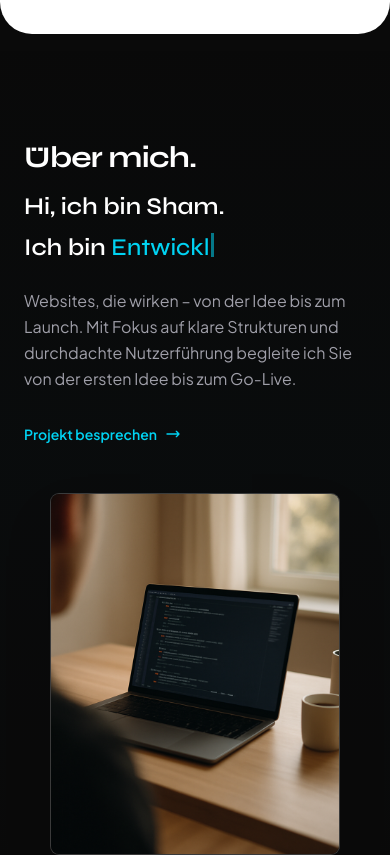
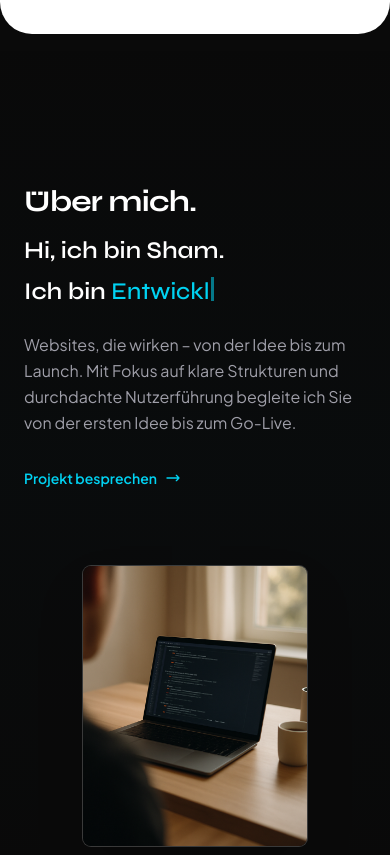
Before and after one commit to hamidsham25/sham-studio, a Next.js app: page / in a window 390 px wide. Shown: the part 5092-5947 px from the top of the page. Built offline with nearby package versions, Linux system fonts and the light colour scheme; no server answers.

Commit message:
galaxy fix

```diff
--- a/src/components/About.tsx
+++ b/src/components/About.tsx
@@ -66,10 +66,10 @@ export default function About() {
         aria-hidden
       />
 
-      <div className="relative mx-auto flex min-h-0 w-full max-w-6xl flex-1 flex-col px-6 pt-24 md:flex-row md:items-center md:gap-14 md:px-8 md:pt-24 lg:gap-16">
-        {/* Links: Große Headlines + ein Satz (wie Referenzen) */}
+      <div className="relative mx-auto flex min-h-0 w-full max-w-6xl flex-1 flex-col gap-6 px-6 pb-8 pt-24 sm:gap-8 md:flex-row md:items-center md:gap-14 md:px-8 md:pb-0 md:pt-24 lg:gap-16">
+        {/* Links: Große Headlines + ein Satz (wie Referenzen) – z-10 damit Link auf Mobile nie hinter dem Bild liegt */}
         <motion.div
-          className="flex min-h-0 flex-1 flex-col justify-center"
+          className="relative z-10 flex min-h-0 flex-1 flex-col justify-center"
           initial={{ opacity: 0, x: -20 }}
           whileInView={{ opacity: 1, x: 0 }}
           viewport={{ once: true, margin: "-40px" }}
@@ -107,15 +107,15 @@ export default function About() {
           </Link>
         </motion.div>
 
-        {/* Rechts: Porträt mit dezentem Rahmen (wie Referenz 1) */}
+        {/* Rechts: Porträt – auf Mobile unter dem Text, niedriger z-index damit Text/Link nie verdeckt werden */}
         <motion.div
-          className="mt-10 flex shrink-0 justify-center md:mt-0 md:justify-end"
+          className="relative z-0 flex shrink-0 justify-center md:mt-0 md:justify-end"
           initial={{ opacity: 0, x: 20 }}
           whileInView={{ opacity: 1, x: 0 }}
           viewport={{ once: true, margin: "-40px" }}
           transition={{ duration: 0.5, delay: 0.1 }}
         >
-          <div className="relative mb-6 h-[min(50vh,360px)] w-[min(40vh,288px)] shrink-0 overflow-hidden rounded-lg bg-white/5 shadow-2xl ring-1 ring-white/20 md:mb-0 md:h-[min(58vh,420px)] md:w-[min(46vh,336px)]">
+          <div className="relative h-[min(42vh,280px)] w-[min(34vh,224px)] shrink-0 overflow-hidden rounded-lg bg-white/5 shadow-2xl ring-1 ring-white/20 sm:h-[min(48vh,320px)] sm:w-[min(38vh,256px)] md:mb-0 md:h-[min(58vh,420px)] md:w-[min(46vh,336px)]">
             <Image
               src="/images/about-img.png"
               alt="Porträt – Sham Studio"
```
